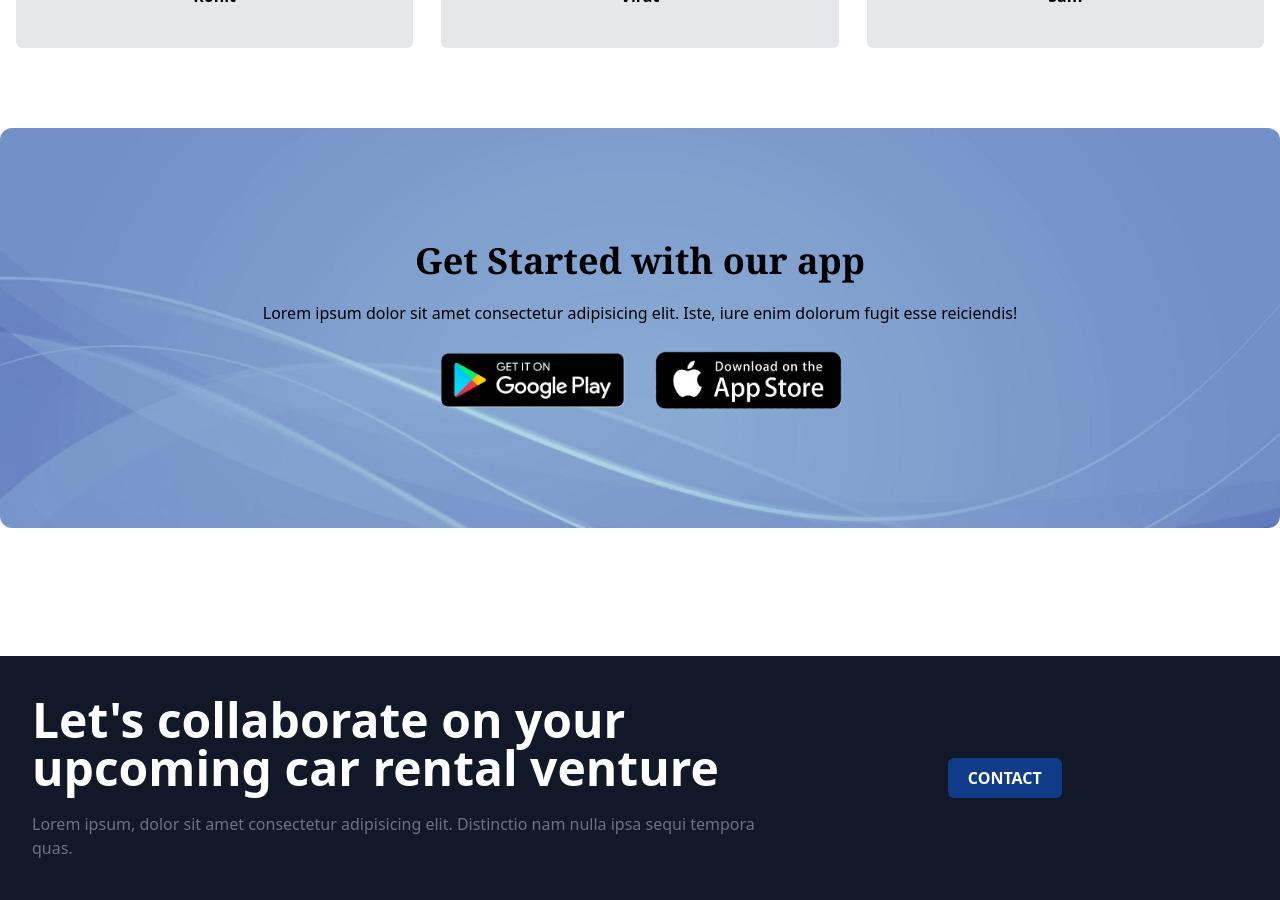
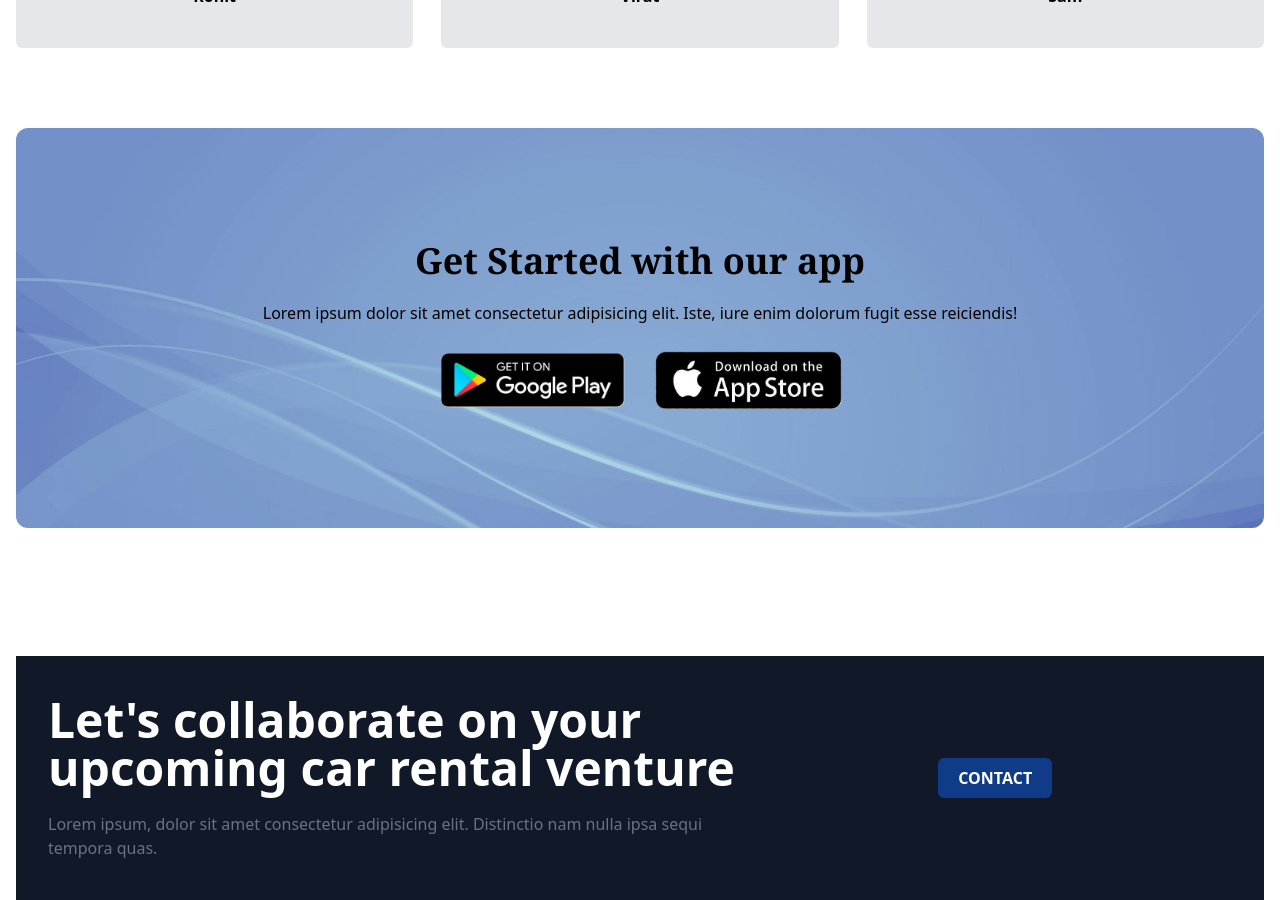
Before and after one commit to jainoos007/Car-Rental, a React (Vite) app: page / in a window 1280 px wide. Shown: the part 2860-3760 px from the top of the page. Built offline with nearby package versions, Linux system fonts and the light colour scheme.

Commit message:
fixed minor issues

```diff
--- a/src/App.jsx
+++ b/src/App.jsx
@@ -7,6 +7,7 @@ import Cards from "./Components/Cards/Cards";
 import Testimonial from "./Components/Testimonial/Testimonial";
 import Banner from "./Components/Banner/Banner";
 import Contact from "./Components/Contact/Contact";
+import Footer from "./Components/Footer/Footer";
 
 function App() {
   const [theme, setTheme] = useState(
@@ -34,6 +35,7 @@ function App() {
       <Testimonial />
       <Banner />
       <Contact />
+      <Footer />
     </div>
   );
 }
--- a/src/Components/Banner/Banner.jsx
+++ b/src/Components/Banner/Banner.jsx
@@ -12,8 +12,9 @@ const Banner = () => {
   };
   return (
     <div>
+      <div className="container">
         <div
-        className="container rounded-xl flex flex-col justify-center items-center gap-5"
+          className="rounded-xl flex flex-col justify-center items-center gap-5"
           style={styleImg}
         >
           <h1 className="font-serif font-bold text-4xl">
@@ -37,6 +38,7 @@ const Banner = () => {
           </div>
         </div>
       </div>
+    </div>
   );
 };
 
--- a/src/Components/Contact/Contact.jsx
+++ b/src/Components/Contact/Contact.jsx
@@ -3,14 +3,15 @@ import React from "react";
 const Contact = () => {
   return (
     <div>
-      <div className="container grid grid-cols-10 bg-gray-900 mt-32 py-10 px-8">
+      <div className="container">
+        <div className=" grid grid-cols-10 bg-gray-900 mt-32 py-10 px-8">
           <div className="col-span-6 space-y-5">
             <h1 className="text-white font-bold text-5xl">
               Let's collaborate on your upcoming car rental venture
             </h1>
             <p className="text-gray-500">
-            Lorem ipsum, dolor sit amet consectetur adipisicing elit. Distinctio
-            nam nulla ipsa sequi tempora quas.
+              Lorem ipsum, dolor sit amet consectetur adipisicing elit.
+              Distinctio nam nulla ipsa sequi tempora quas.
             </p>
           </div>
           <div className="col-span-4 text-center flex justify-center items-center">
@@ -20,6 +21,7 @@ const Contact = () => {
           </div>
         </div>
       </div>
+    </div>
   );
 };
 
--- /dev/null
+++ b/src/Components/Footer/Footer.jsx
@@ -0,0 +1,11 @@
+import React from "react";
+
+const Footer = () => {
+  return (
+    <div className="container">
+      <div></div>
+    </div>
+  );
+};
+
+export default Footer;
```
Lines whose indentation alone changed are shown as unchanged.
